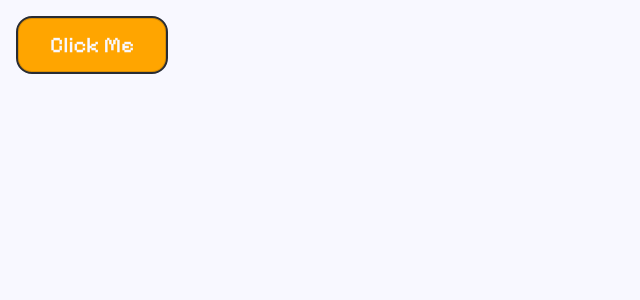
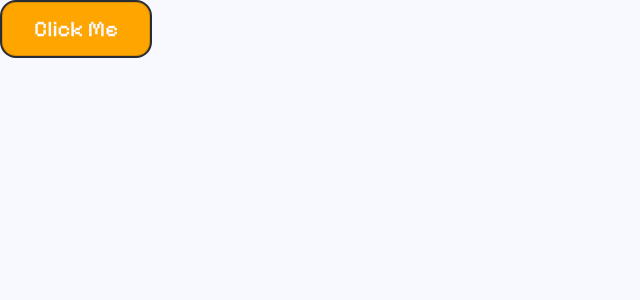
Before and after one commit to d4v3w/d4v3w-demos, a React (Create React App) app: page /dialog in a window 1280 px wide. Shown: the top 300 px of the page, without its empty margins (0-640 px from the left). Built offline with nearby package versions, Linux system fonts and the light colour scheme; the HTML template or start-up script is replaced by a standard one; a web font is replaced by a local one.

Commit message:
Simplify Dialog

```diff
--- a/src/components/Dialog.module.css
+++ b/src/components/Dialog.module.css
@@ -1,6 +1,3 @@
-.container {
-  padding: 1rem;
-}
 .dialog {
   padding: 0 1rem 1rem 1rem;
 }
--- a/src/components/Dialog.tsx
+++ b/src/components/Dialog.tsx
@@ -15,10 +15,8 @@ export const Dialog = () => {
   };
 
   return (
-    <div className={styles.container}>
-      <section>
-        <Button onClick={openDialog} label="Click Me" />
-      </section>
+    <>
+      <Button onClick={openDialog} label="Click Me" />
       <dialog ref={dialogRef} className={styles.dialog}>
         <legend>
           <h3>Dialog</h3>
@@ -36,6 +34,6 @@ export const Dialog = () => {
           </section>
         </form>
       </dialog>
-    </div>
+    </>
   );
 };
```
